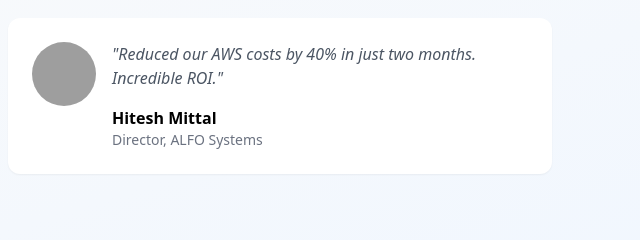
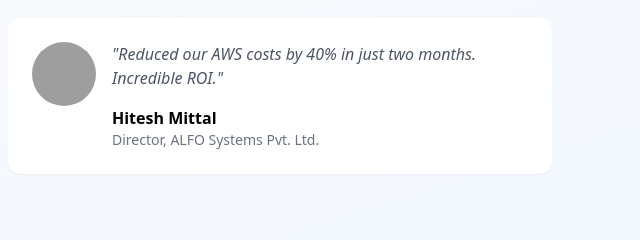
Before and after one commit to cloudsaverpro/cloud-saver-pro, a Gatsby site: page / in a window 1280 px wide. Shown: the part 1160-1400 px from the top of the page, 72-712 px from the left. Built offline with nearby package versions, Linux system fonts and the light colour scheme; Gatsby itself is replaced by a stand-in of ours; grey boxes are pictures that could not be loaded.

Commit message:
Update testimonial

```diff
--- a/src/components/LandingPage.js
+++ b/src/components/LandingPage.js
@@ -58,7 +58,7 @@ const LandingPage = () => {
         {
             quote: "Reduced our AWS costs by 40% in just two months. Incredible ROI.",
             author: "Hitesh Mittal",
-            role: "Director, ALFO Systems",
+            role: "Director, ALFO Systems Pvt. Ltd.",
             image: "/api/placeholder/64/64"
         }
     ];
```
